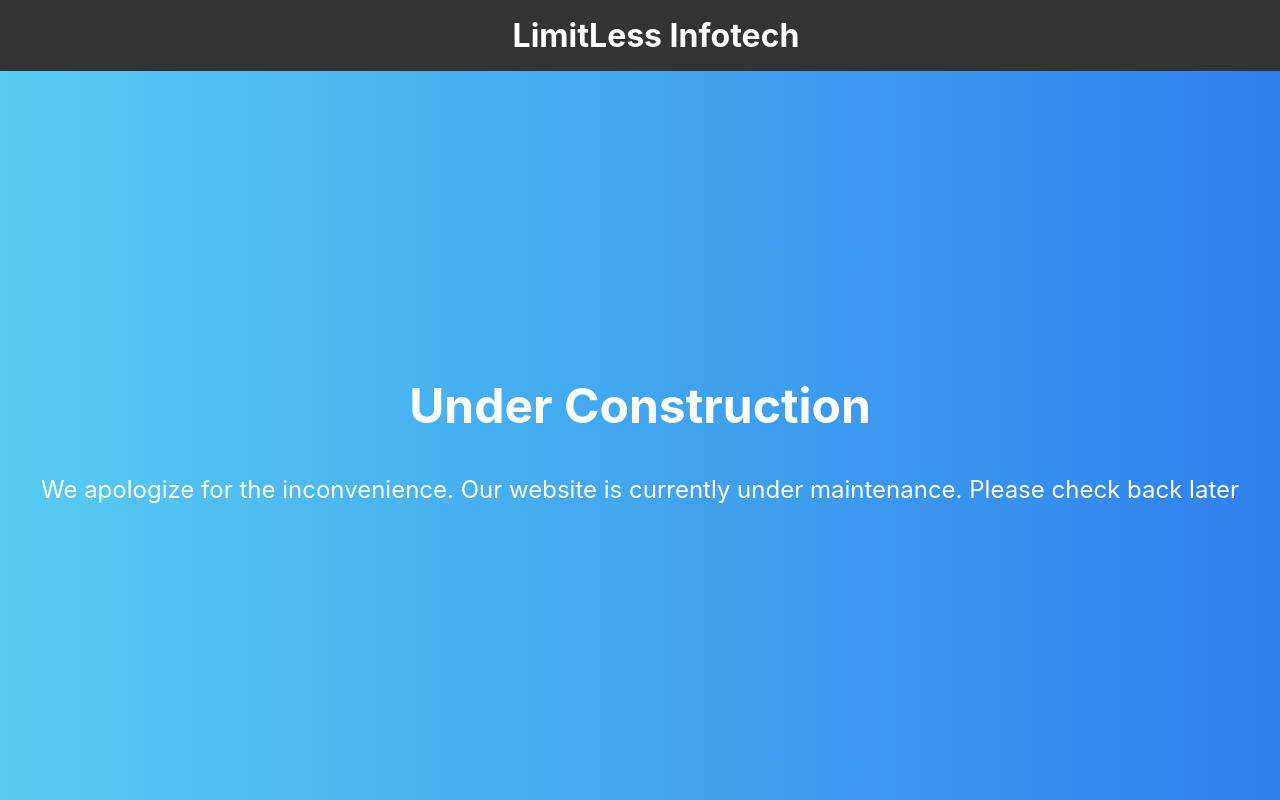
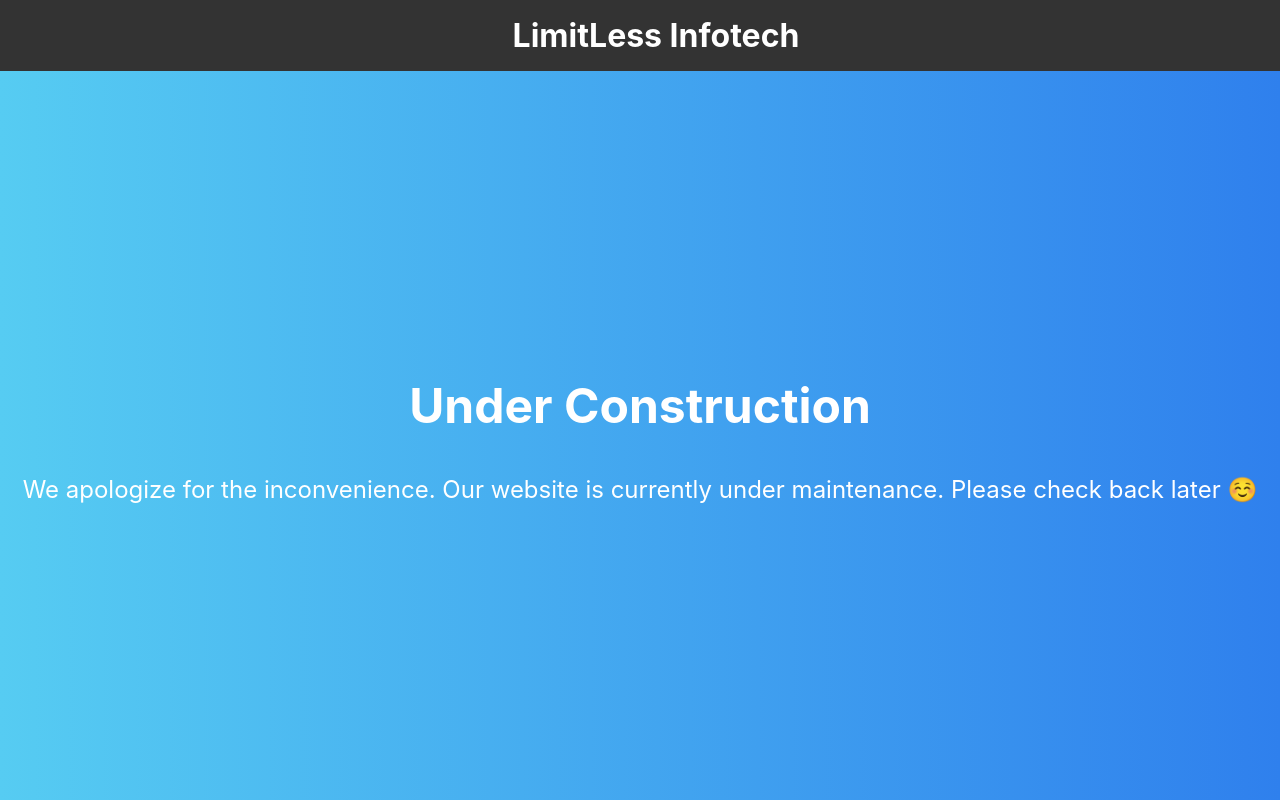
Before and after one commit to romit5075/limitlessinfotech, a React (Create React App) app: page / in a window 1280 px wide. Built offline with nearby package versions, Linux system fonts and the light colour scheme.

Commit message:
Change text

```diff
--- a/src/components/Underconstruction.jsx
+++ b/src/components/Underconstruction.jsx
@@ -9,7 +9,7 @@
       </header>
       <main className="main-content">
         <h1 className="title">Under Construction</h1>
-        <p className="message">We apologize for the inconvenience. Our website is currently under maintenance. Please check back later</p>
+        <p className="message">We apologize for the inconvenience. Our website is currently under maintenance. Please check back later ☺️</p>
       </main>
     </div>
   );
```
